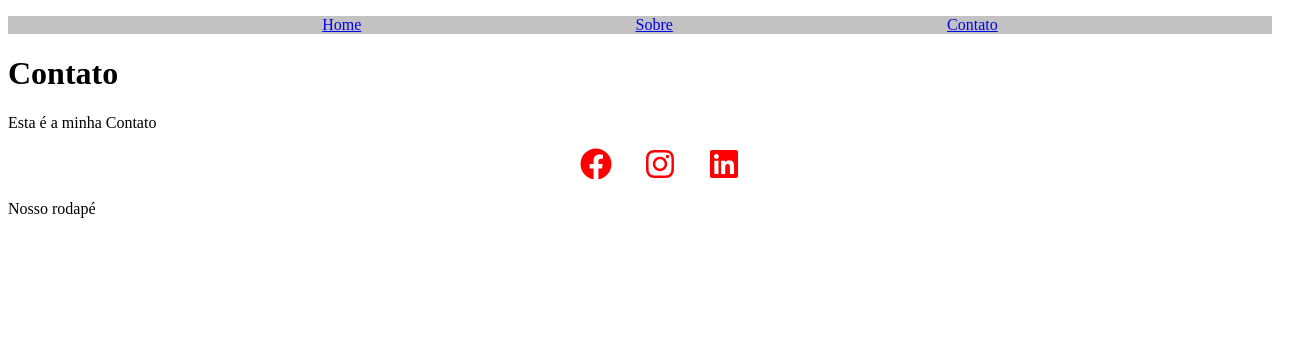
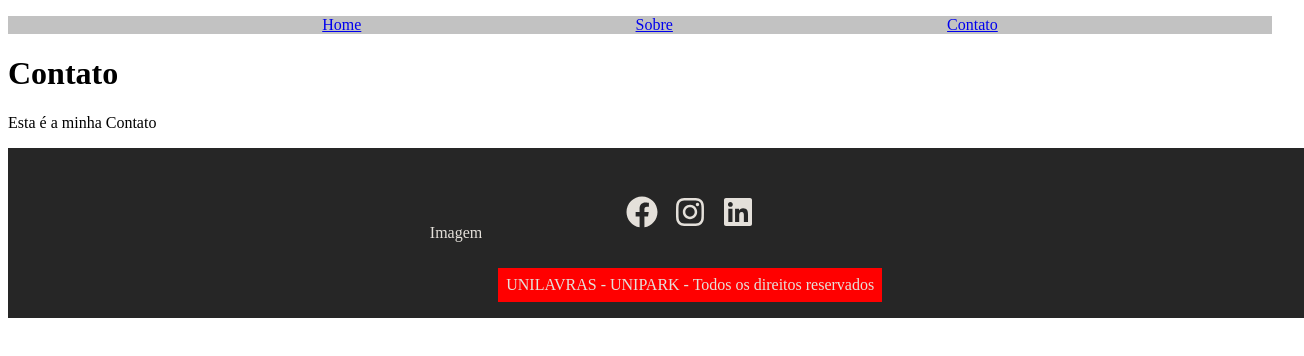
Before and after one commit to kjunda01/unipark, a React (Vite) app: page /contato in a window 1280 px wide. Shown: the top 356 px of the page, 1304 px wide, since content can reach past the window. Built offline with nearby package versions, Linux system fonts and the light colour scheme.

Commit message:
Rodapé padrão 80%

```diff
--- a/package.json
+++ b/package.json
@@ -11,10 +11,12 @@
   },
   "dependencies": {
     "axios": "^1.7.7",
+    "json-server": "^1.0.0-beta.3",
     "react": "^18.3.1",
     "react-dom": "^18.3.1",
     "react-icons": "^5.3.0",
-    "react-router-dom": "^6.27.0"
+    "react-router-dom": "^6.27.0",
+    "uuid": "^11.0.2"
   },
   "devDependencies": {
     "@eslint/js": "^9.13.0",
--- a/src/components/layout/Footer.jsx
+++ b/src/components/layout/Footer.jsx
@@ -1,15 +1,39 @@
-import {FaFacebook, FaInstagram, FaLinkedin} from "react-icons/fa";
+import { FaFacebook, FaInstagram, FaLinkedin } from "react-icons/fa";
 import styles from "./Footer.module.css";
+import MensagemFooter from "./MensagemFooter";
 
 function Footer() {
+  function paginaFacebook() {
+    location.replace("https://www.facebook.com/unilavras");
+  }
+  function paginaInstagram() {
+    location.replace("https://www.instagram.com/unilavras");
+  }
+  function paginaLinkedin() {
+    location.replace(
+      "https://br.linkedin.com/school/unilavras-centro-universitario/",
+    );
+  }
+
   return (
-    <footer>
-      <ul className={styles.socialList}>
-        <li><FaFacebook /></li>
-        <li><FaInstagram /></li>
-        <li><FaLinkedin /></li>
-      </ul>
-      <p>Nosso rodapé</p>
+    <footer className={styles.rodape}>
+      <div className={styles.imagemRodape}>
+        <p>Imagem</p>
+      </div>
+      <div className={styles.mensagemRodape}>
+        <ul className={styles.listaIcones}>
+          <li>
+            <FaFacebook onClick={paginaFacebook} />
+          </li>
+          <li>
+            <FaInstagram onClick={paginaInstagram} />
+          </li>
+          <li>
+            <FaLinkedin onClick={paginaLinkedin} />
+          </li>
+        </ul>
+        <MensagemFooter />
+      </div>
     </footer>
   );
 }
--- a/src/components/layout/Footer.module.css
+++ b/src/components/layout/Footer.module.css
@@ -1,17 +1,49 @@
+:root {
+  --footer-bg-color: #262626;
+  --footer-icon-color: #e4e0da;
+}
 
-.socialList {
+.rodape {
   display: flex;
   justify-content: center;
   align-items: center;
-  list-style: none;
+  background-color: var(--footer-bg-color);
+  color: var(--footer-icon-color);
+  padding: 1rem;
+  width: 100%;
 }
 
-.socialList li {
-  margin: 0 1em;
+.imagemRodape {
+  display: flex;
+  align-items: center;
+  margin-right: 1rem;
 }
 
-.socialList svg {
+.mensagemRodape {
+  display: flex;
+  flex-direction: column;
+  align-items: center;
+  margin: 0;
+}
+
+.listaIcones {
+  display: flex;
+  list-style: none;
+  gap: 1rem;
+  padding: 0;
   font-size: 2em;
+  color: var(--footer-icon-color);
   cursor: pointer;
-  color: red;
 }
+
+.mensagem {
+  display: flex;
+  justify-content: center;
+  align-items: center;
+  background-color: red;
+  padding: 0.5rem;
+}
+
+.mensagem p {
+  margin: 0;
+}
--- /dev/null
+++ b/src/components/layout/MensagemFooter.jsx
@@ -0,0 +1,10 @@
+import styles from "./Footer.module.css";
+
+function MensagemFooter() {
+  return (
+    <div className={styles.mensagem}>
+      <p>UNILAVRAS - UNIPARK - Todos os direitos reservados</p>
+    </div>
+  );
+}
+export default MensagemFooter;
--- a/src/css/styles.css
+++ /dev/null
@@ -1,4 +0,0 @@
-.App {
-    font-family: sans-serif;
-    text-align: center;
-  }
--- a/src/index.css
+++ /dev/null
@@ -1,8 +0,0 @@
-* {
-  font-family: monospace;
-}
-
-.App {
-  display: flex;
-  flex-direction: column;
-}
```
Also changed, not shown: 1 other file (tests, documents, lock files or other folders).
